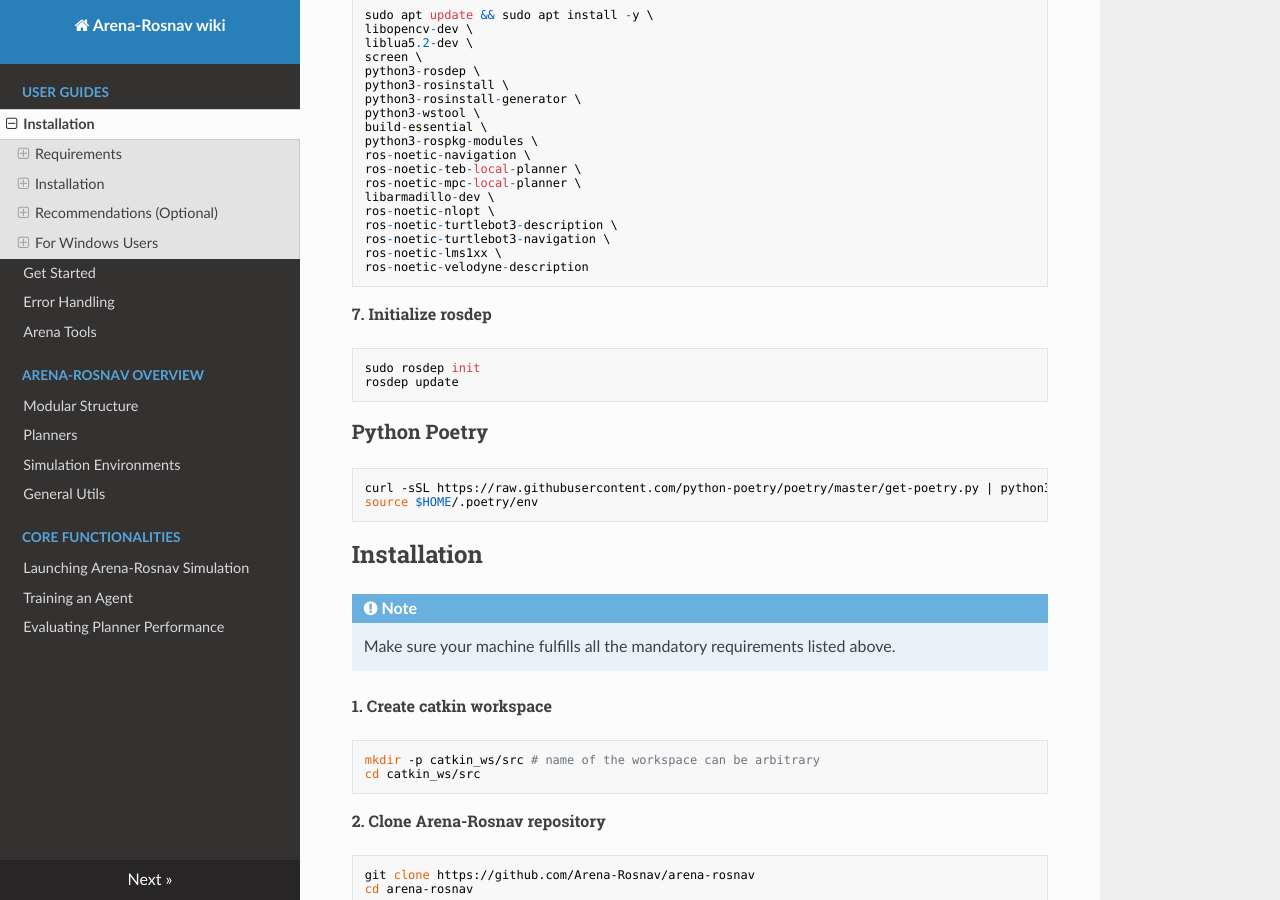
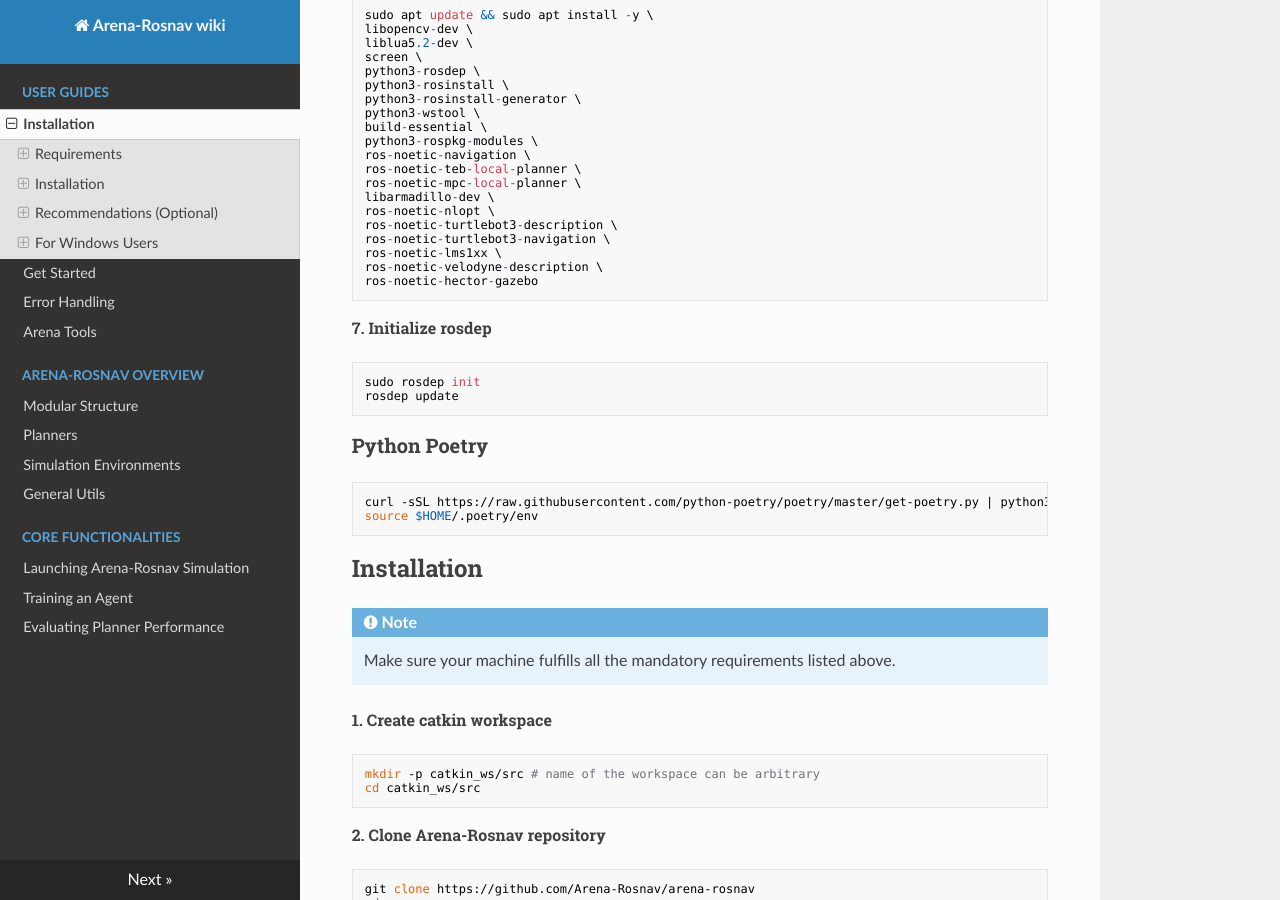
Before and after one commit to Arena-Rosnav/.github, an MkDocs documentation site: the page built from docs/user_guides/installation.md, in a window 1280 px wide and 900 px high, scrolled down 1101 px. Built offline with MkDocs 1.6.1, drawn with Linux system fonts in a browser that asks for light colours; nearby versions of some CDN libraries.

Commit message:
Update installation.md

````diff
--- a/docs/user_guides/installation.md
+++ b/docs/user_guides/installation.md
@@ -70,7 +70,8 @@
 ros-noetic-turtlebot3-description \
 ros-noetic-turtlebot3-navigation \
 ros-noetic-lms1xx \
-ros-noetic-velodyne-description
+ros-noetic-velodyne-description \
+ros-noetic-hector-gazebo
 ```
 
 ###### 7. Initialize rosdep
````
